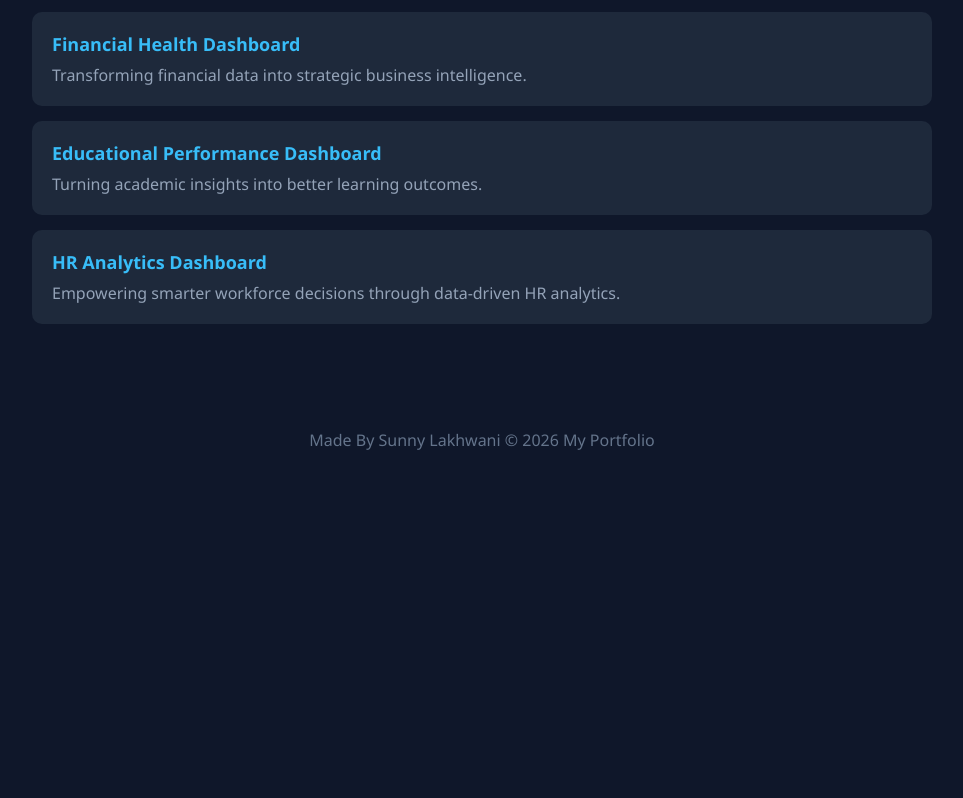
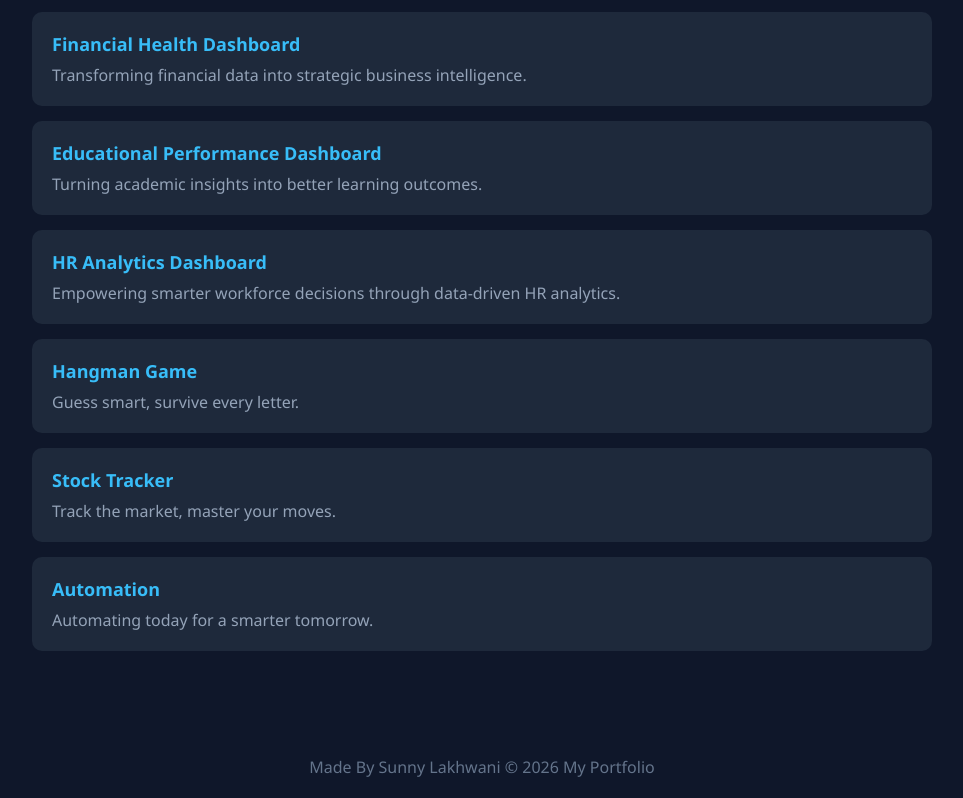
Before and after one commit to SunnyLakhwani/My-Project-Portfolio, a website: page index.html in a window 1280 px wide. Shown: the part 3739-4537 px from the top of the page, without its empty margins (158-1121 px from the left). Before the commit the page ends 4210 px from the top, so only its background shows below. Drawn offline with Linux system fonts and the light colour scheme.

Commit message:
Update index.html

```diff
--- a/index.html
+++ b/index.html
@@ -251,6 +251,21 @@
             <p>Empowering smarter workforce decisions through data-driven HR analytics.</p>
         </div>
 
+        <div class="card">
+            <a href="Task1_Hangman.py">Hangman Game</a>
+            <p>Guess smart, survive every letter.</p>
+        </div>
+
+        <div class="card">
+            <a href="Stock_Tracker.py">Stock Tracker</a>
+            <p>Track the market, master your moves.</p>
+        </div>
+
+        <div class="card">
+            <a href="Automation.py">Automation</a>
+            <p>Automating today for a smarter tomorrow.</p>
+        </div>
+
     </section>
 
     <footer>
```
